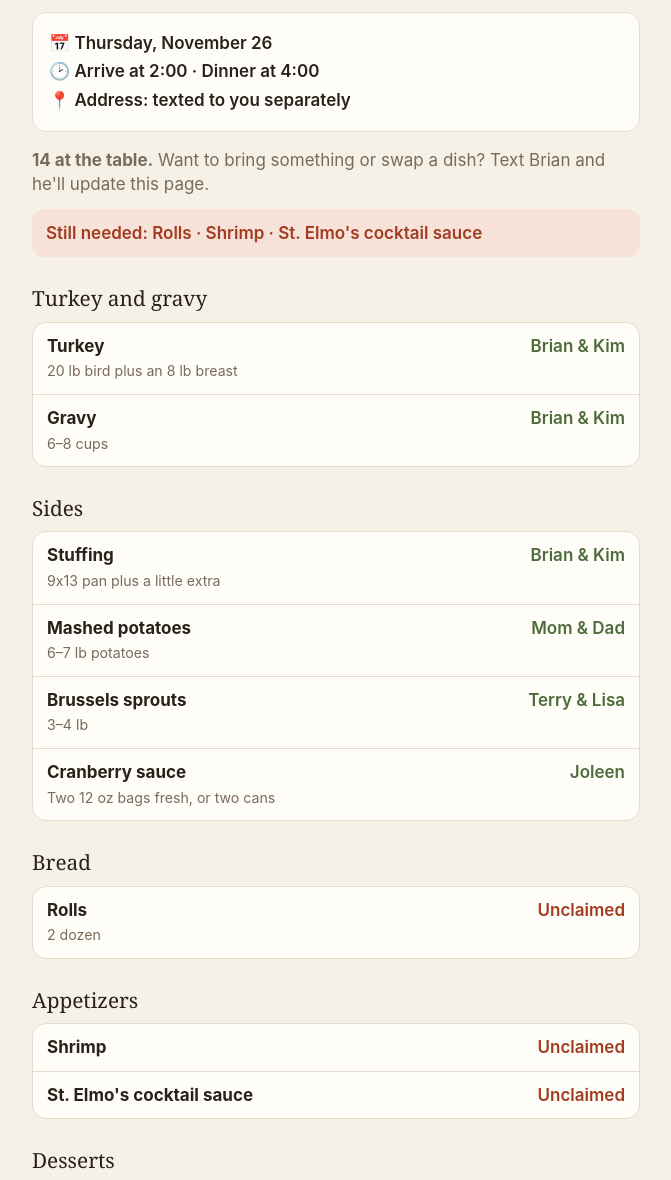
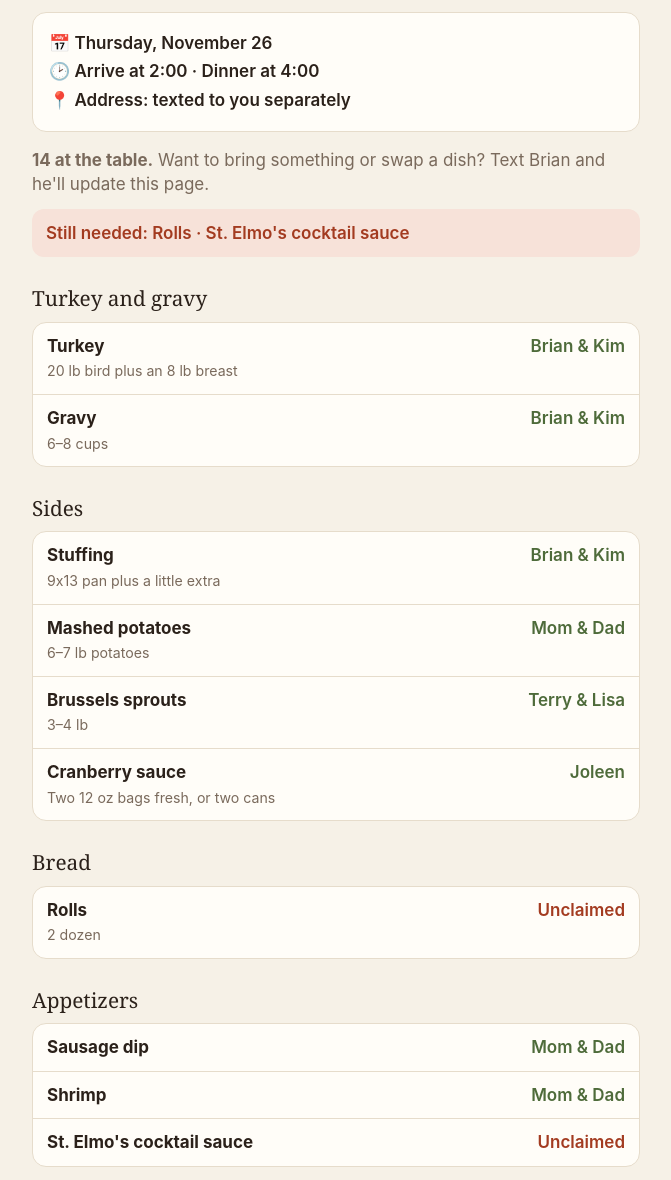
Before and after one commit to brianmmcconnell-spec/BMC-thanksgiving-2026, a plain HTML site: page index.html in a window 1280 px wide. Shown: the part 106-1286 px from the top of the page, without its empty margins (304-975 px from the left). Drawn offline with Linux system fonts and the light colour scheme.

Commit message:
Mom & Dad: sausage dip and shrimp
Co-Authored-By: Claude Opus 5.5 <noreply@anthropic.com>
Claude-Session: https://claude.ai/code/session_01LuKniHeNecnMNHqedyfhfF

```diff
--- a/index.html
+++ b/index.html
@@ -37,7 +37,7 @@ footer{margin-top:30px;color:var(--muted);font-size:.85rem;text-align:center}
 </div>
 
 <p class="note"><b>14 at the table.</b> Want to bring something or swap a dish? Text Brian and he'll update this page.</p>
-<div class="needed">Still needed: Rolls · Shrimp · St. Elmo's cocktail sauce</div>
+<div class="needed">Still needed: Rolls · St. Elmo's cocktail sauce</div>
 
 <h2>Turkey and gravy</h2>
 <ul>
@@ -60,7 +60,8 @@ footer{margin-top:30px;color:var(--muted);font-size:.85rem;text-align:center}
 
 <h2>Appetizers</h2>
 <ul>
-<li><span class="item"><b>Shrimp</b></span><span class="who open">Unclaimed</span></li>
+<li><span class="item"><b>Sausage dip</b></span><span class="who">Mom &amp; Dad</span></li>
+<li><span class="item"><b>Shrimp</b></span><span class="who">Mom &amp; Dad</span></li>
 <li><span class="item"><b>St. Elmo's cocktail sauce</b></span><span class="who open">Unclaimed</span></li>
 </ul>
 
```
